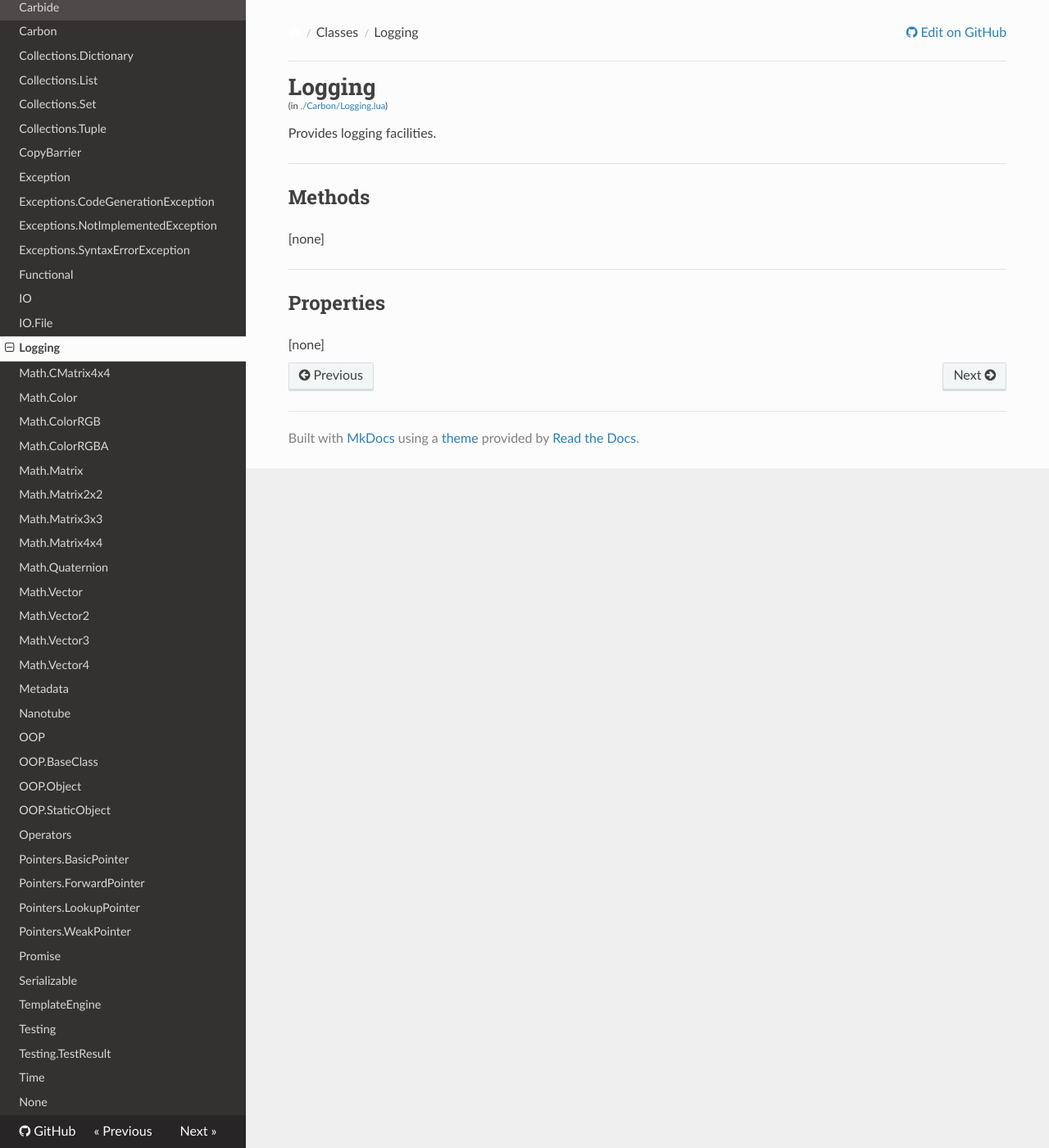
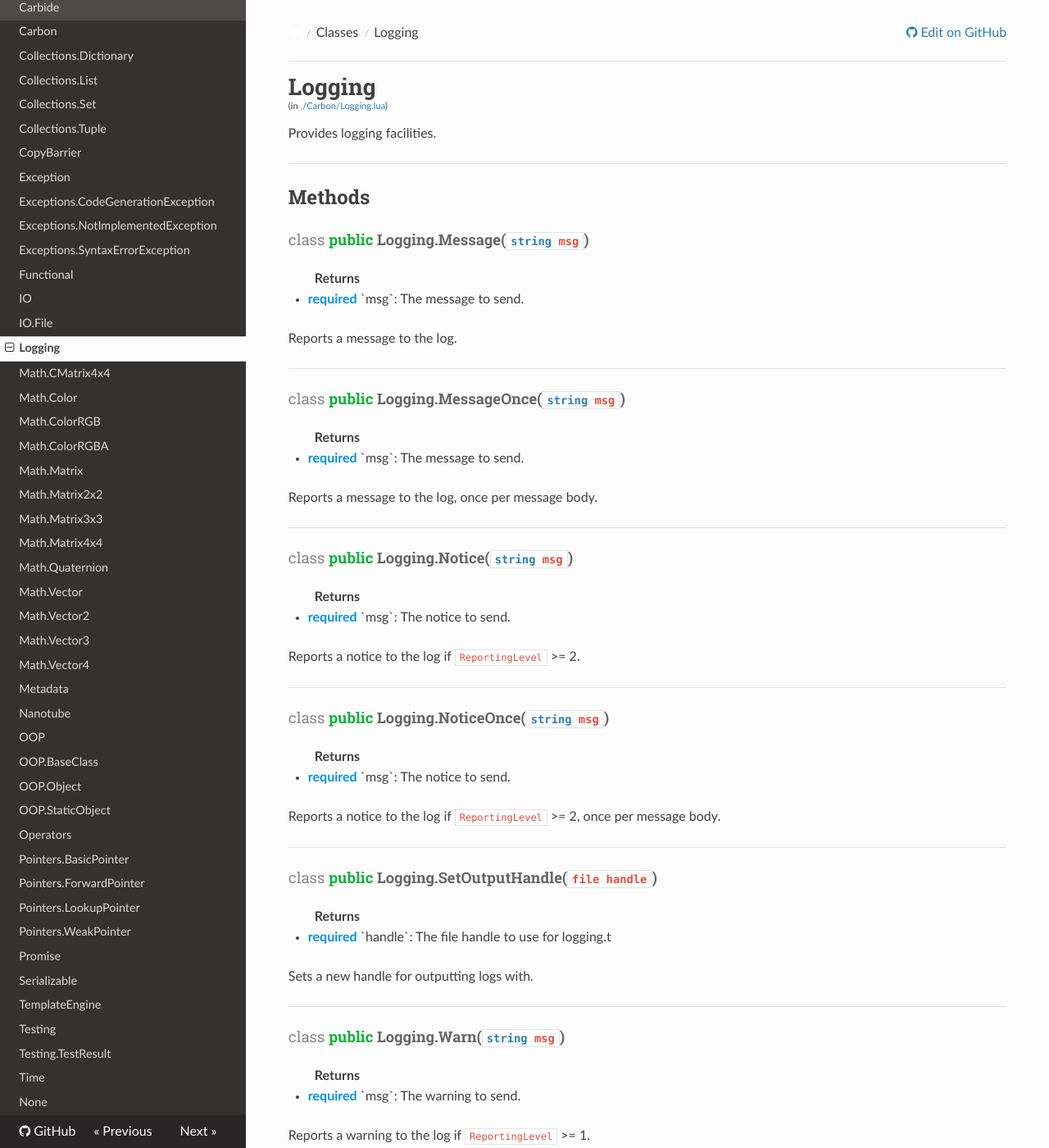
Before and after one commit to lua-carbon/carbon, an MkDocs documentation site: the page built from docs/Classes/Logging.md, in a window 1280 px wide and 1400 px high. Shown: the whole window at 82% size. Built offline with MkDocs 1.6.1, drawn with Linux system fonts in a browser that asks for light colours; nearby versions of some CDN libraries; old or Windows-style settings are respelled for this version of MkDocs; some of the changed text lies outside the part shown.

Commit message:
Document and patch up Logging module

```diff
--- a/docs/Classes/Logging.md
+++ b/docs/Classes/Logging.md
@@ -7,8 +7,75 @@ Provides logging facilities.
 
 <hr />
 ## Methods
-[none]
+<h4 class="method-name"><span class="doc-scope doc-class">class</span> <span class="doc-visibility doc-public">public</span> Logging.Message(<code><a href="Types#string">string</a> msg</code>)</h4>
+<p class="method-returns bold">Returns <code></code></p>
+<ul class="doc-arg-list">
+<li><span class="doc-arg-level doc-required">required</span>  `msg`: The message to send.</li>
+</ul>
+
+Reports a message to the log.
+<hr/>
+<h4 class="method-name"><span class="doc-scope doc-class">class</span> <span class="doc-visibility doc-public">public</span> Logging.MessageOnce(<code><a href="Types#string">string</a> msg</code>)</h4>
+<p class="method-returns bold">Returns <code></code></p>
+<ul class="doc-arg-list">
+<li><span class="doc-arg-level doc-required">required</span>  `msg`: The message to send.</li>
+</ul>
+
+Reports a message to the log, once per message body.
+<hr/>
+<h4 class="method-name"><span class="doc-scope doc-class">class</span> <span class="doc-visibility doc-public">public</span> Logging.Notice(<code><a href="Types#string">string</a> msg</code>)</h4>
+<p class="method-returns bold">Returns <code></code></p>
+<ul class="doc-arg-list">
+<li><span class="doc-arg-level doc-required">required</span>  `msg`: The notice to send.</li>
+</ul>
+
+Reports a notice to the log if <code>ReportingLevel</code> &gt;= 2.
+<hr/>
+<h4 class="method-name"><span class="doc-scope doc-class">class</span> <span class="doc-visibility doc-public">public</span> Logging.NoticeOnce(<code><a href="Types#string">string</a> msg</code>)</h4>
+<p class="method-returns bold">Returns <code></code></p>
+<ul class="doc-arg-list">
+<li><span class="doc-arg-level doc-required">required</span>  `msg`: The notice to send.</li>
+</ul>
+
+Reports a notice to the log if <code>ReportingLevel</code> &gt;= 2, once per message body.
+<hr/>
+<h4 class="method-name"><span class="doc-scope doc-class">class</span> <span class="doc-visibility doc-public">public</span> Logging.SetOutputHandle(<code>file handle</code>)</h4>
+<p class="method-returns bold">Returns <code></code></p>
+<ul class="doc-arg-list">
+<li><span class="doc-arg-level doc-required">required</span>  `handle`: The file handle to use for logging.t</li>
+</ul>
+
+Sets a new handle for outputting logs with.
+<hr/>
+<h4 class="method-name"><span class="doc-scope doc-class">class</span> <span class="doc-visibility doc-public">public</span> Logging.Warn(<code><a href="Types#string">string</a> msg</code>)</h4>
+<p class="method-returns bold">Returns <code></code></p>
+<ul class="doc-arg-list">
+<li><span class="doc-arg-level doc-required">required</span>  `msg`: The warning to send.</li>
+</ul>
+
+Reports a warning to the log if <code>ReportingLevel</code> &gt;= 1.
+<hr/>
+<h4 class="method-name"><span class="doc-scope doc-class">class</span> <span class="doc-visibility doc-public">public</span> Logging.Warn(<code><a href="Types#string">string</a> msg</code>)</h4>
+<p class="method-returns bold">Returns <code></code></p>
+<ul class="doc-arg-list">
+<li><span class="doc-arg-level doc-required">required</span>  `msg`: The error to send.</li>
+</ul>
+
+Reports an error to the log and throws an error.
+<hr/>
+<h4 class="method-name"><span class="doc-scope doc-class">class</span> <span class="doc-visibility doc-public">public</span> Logging.WarnOnce(<code><a href="Types#string">string</a> msg</code>)</h4>
+<p class="method-returns bold">Returns <code></code></p>
+<ul class="doc-arg-list">
+<li><span class="doc-arg-level doc-required">required</span>  `msg`: The warning to send.</li>
+</ul>
+
+Reports a warning to the log if <code>ReportingLevel</code> &gt;= 1, once per message body.
 
 <hr />
 ## Properties
-[none]
+#### <span class="doc-visibility doc-public">public</span> <code><a href="Types#unumber">unumber</a></code> ReportingLevel
+The level of messages to report. Messages are always outputted.
+
+- 0 - Errors only
+- 1 - Errors and warnings
+- 2 - Errors, warnings, and notices
```
Also changed, not shown: 1 other file.
